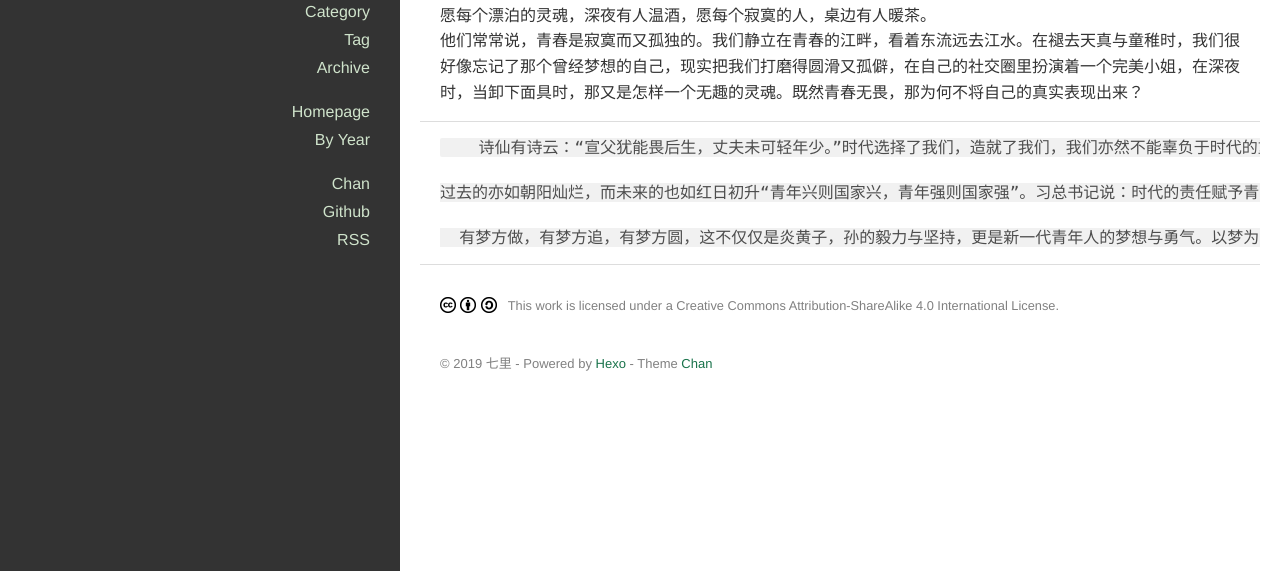
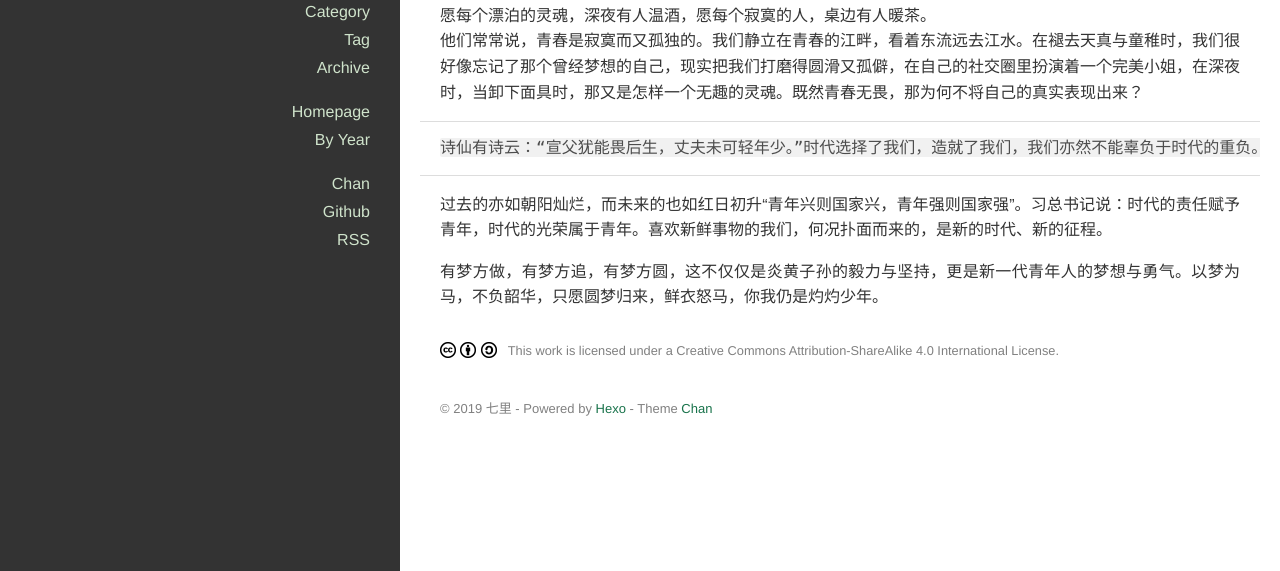
Before and after one commit to wzyyyyyyyyyyy/wzyyyyyyyyyyy.github.io, a plain HTML site: page 2019/01/26/posttitle/index.html in a window 1280 px wide. Shown: the part 229-800 px from the top of the page. Drawn offline with nearby package versions, Linux system fonts and the light colour scheme.

Commit message:
Site updated: 2019-01-27 10:20:09

```diff
--- a/2019/01/26/posttitle/index.html
+++ b/2019/01/26/posttitle/index.html
@@ -19,7 +19,7 @@
 <meta property="og:site_name" content="七里">
 <meta property="og:description" content="这个世界很有趣，有人在忙着做事，有人在忙着做梦，还有第三种人既忙着做事也忙着做梦，他们在梦中描绘星空，在现实，脚踏实地，追逐那星光的一抹灿烂。平行世界，多元生活，既可以朝九晚五，又能浪迹天涯，几颗平平淡淡，又可踏过山川大海。    愿你拼尽全力，无畏前行。以风作衣，寒暑无惧，以野当床，天阔地广，以念为想，透彻无常。    愿每个漂泊的灵魂，深夜有人温酒，愿每个寂寞的人，桌边有人暖茶。他们常常说，青">
 <meta property="og:locale" content="default">
-<meta property="og:updated_time" content="2019-01-27T02:16:47.290Z">
+<meta property="og:updated_time" content="2019-01-27T02:19:51.749Z">
 <meta name="twitter:card" content="summary">
 <meta name="twitter:title" content="梦">
 <meta name="twitter:description" content="这个世界很有趣，有人在忙着做事，有人在忙着做梦，还有第三种人既忙着做事也忙着做梦，他们在梦中描绘星空，在现实，脚踏实地，追逐那星光的一抹灿烂。平行世界，多元生活，既可以朝九晚五，又能浪迹天涯，几颗平平淡淡，又可踏过山川大海。    愿你拼尽全力，无畏前行。以风作衣，寒暑无惧，以野当床，天阔地广，以念为想，透彻无常。    愿每个漂泊的灵魂，深夜有人温酒，愿每个寂寞的人，桌边有人暖茶。他们常常说，青">
@@ -166,12 +166,10 @@
   </div>
   <div class="article-entry">
     <p>这个世界很有趣，有人在忙着做事，有人在忙着做梦，还有第三种人既忙着做事也忙着做梦，他们在梦中描绘星空，在现实，脚踏实地，追逐那星光的一抹灿烂。平行世界，多元生活，既可以朝九晚五，又能浪迹天涯，几颗平平淡淡，又可踏过山川大海。<br>    愿你拼尽全力，无畏前行。以风作衣，寒暑无惧，以野当床，天阔地广，以念为想，透彻无常。<br>    愿每个漂泊的灵魂，深夜有人温酒，愿每个寂寞的人，桌边有人暖茶。<br>他们常常说，青春是寂寞而又孤独的。我们静立在青春的江畔，看着东流远去江水。在褪去天真与童稚时，我们很好像忘记了那个曾经梦想的自己，现实把我们打磨得圆滑又孤僻，在自己的社交圈里扮演着一个完美小姐，在深夜时，当卸下面具时，那又是怎样一个无趣的灵魂。既然青春无畏，那为何不将自己的真实表现出来？</p>
-<pre><code>    诗仙有诗云：“宣父犹能畏后生，丈夫未可轻年少。”时代选择了我们，造就了我们，我们亦然不能辜负于时代的重负。我们感知时代、融入时代，也改变着时代。百科上给青年的界定由15至24岁，变更为15至44岁，“韶华不为少年留，恨悠悠，几时休。”我想，青年所赋予的内涵哪里需要年龄的界定，即便出走半生，归来仍可是少年。
+<pre><code>诗仙有诗云：“宣父犹能畏后生，丈夫未可轻年少。”时代选择了我们，造就了我们，我们亦然不能辜负于时代的重负。我们感知时代、融入时代，也改变着时代。百科上给青年的界定由15至24岁，变更为15至44岁，“韶华不为少年留，恨悠悠，几时休。”我想，青年所赋予的内涵哪里需要年龄的界定，即便出走半生，归来仍可是少年。
+</code></pre><p>过去的亦如朝阳灿烂，而未来的也如红日初升“青年兴则国家兴，青年强则国家强”。习总书记说：时代的责任赋予青年，时代的光荣属于青年。喜欢新鲜事物的我们，何况扑面而来的，是新的时代、新的征程。</p>
+<p> 有梦方做，有梦方追，有梦方圆，这不仅仅是炎黄子孙的毅力与坚持，更是新一代青年人的梦想与勇气。以梦为马，不负韶华，只愿圆梦归来，鲜衣怒马，你我仍是灼灼少年。</p>
 
-过去的亦如朝阳灿烂，而未来的也如红日初升“青年兴则国家兴，青年强则国家强”。习总书记说：时代的责任赋予青年，时代的光荣属于青年。喜欢新鲜事物的我们，何况扑面而来的，是新的时代、新的征程。
-
-  有梦方做，有梦方追，有梦方圆，这不仅仅是炎黄子，孙的毅力与坚持，更是新一代青年人的梦想与勇气。以梦为马，不负韶华，只愿圆梦归来，鲜衣怒马，你我仍是灼灼少年。
-</code></pre>
   </div>
   <footer class="article-footer">
 
```
Also changed, not shown: archives/2019/01/index.html (+3 -5 lines), archives/2019/index.html (+3 -5 lines), archives/index.html (+3 -5 lines), index.html (+3 -5 lines).
